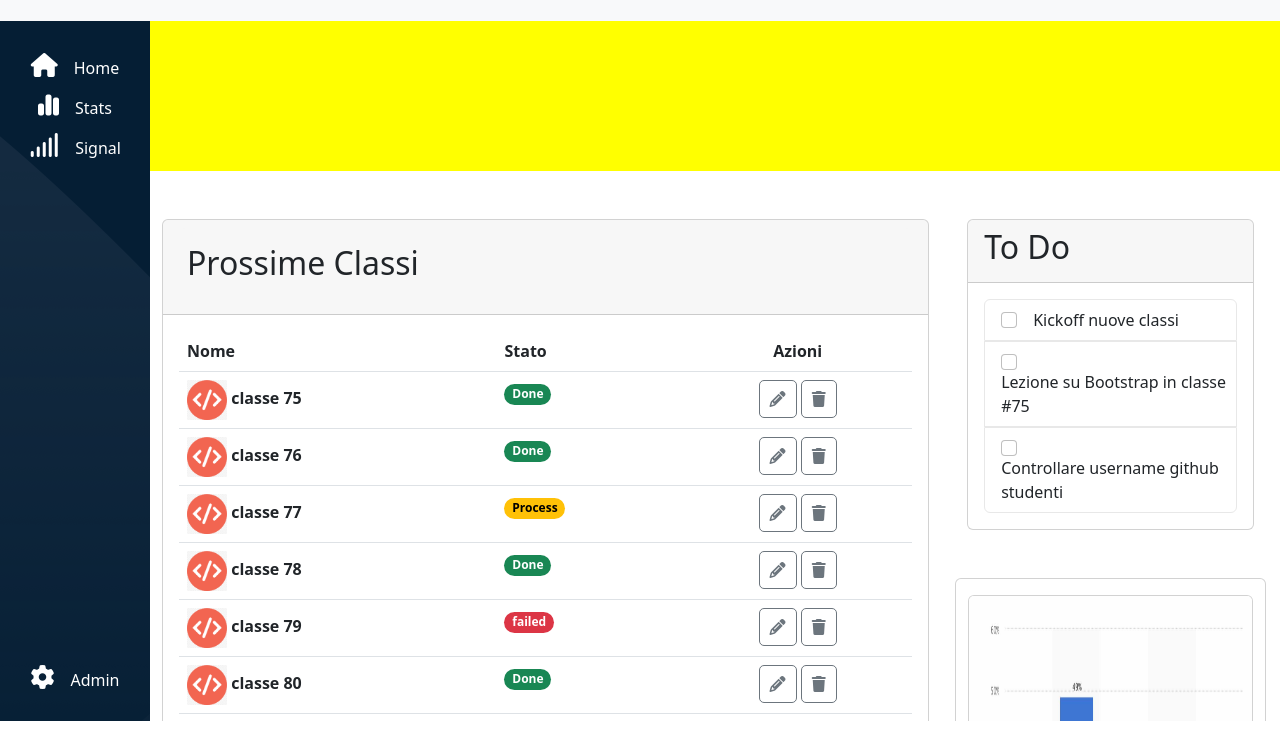
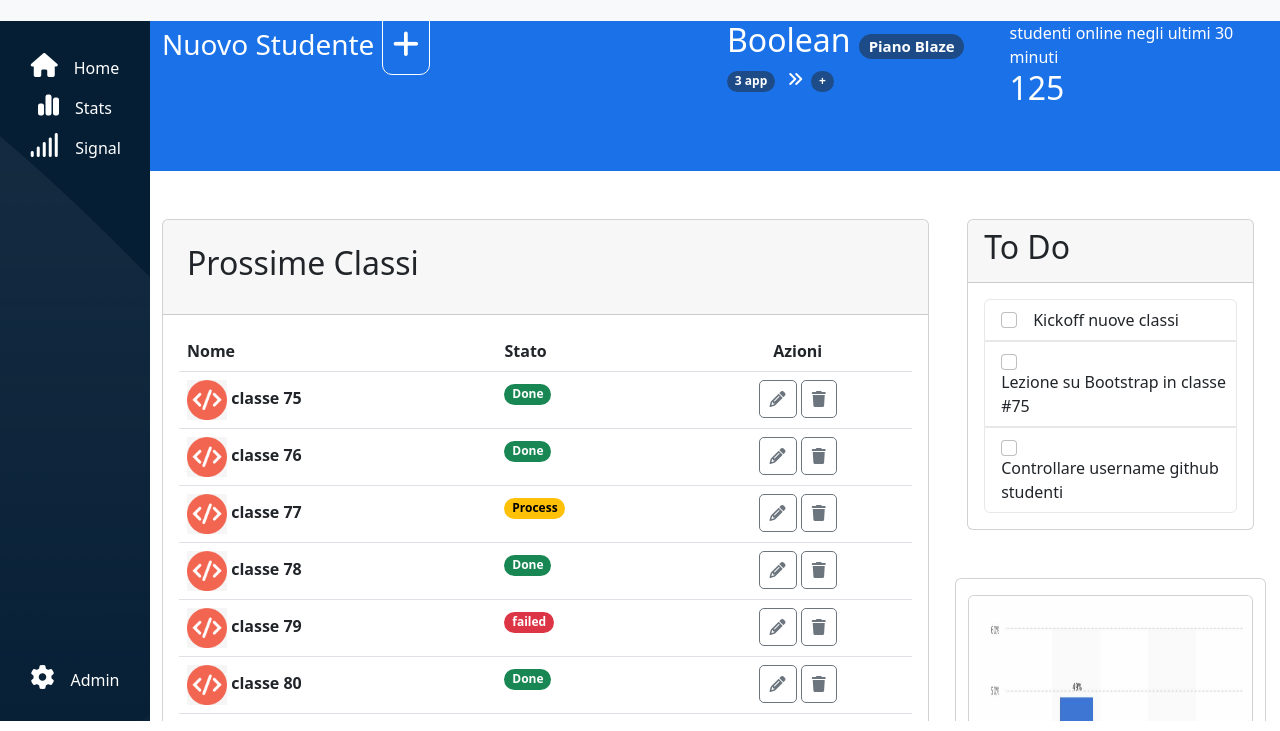
Before and after one commit to matteo2302/html-css-bootstrap-dashboard, a plain HTML site: page index.html in a window 1280 px wide. Shown: the part 69-800 px from the top of the page. Drawn offline with nearby package versions, Linux system fonts and the light colour scheme.

Commit message:
header-base

```diff
--- a/index.html
+++ b/index.html
@@ -105,7 +105,42 @@
         </aside>
         <main class="overflow-auto w-100 h-100">
           <!-- header -->
-          <header class="w-100"></header>
+          <header class="w-100">
+            <div class="container-fluid">
+              <div
+                class="row d-flex flex-column flex-md-row align-items-center"
+              >
+                <div class="col-12 col-md-6 header-colh">
+                  <p class="mb-0 fs-3">
+                    Nuovo Studente
+                    <a class="fa-plus-i" href="#"
+                      ><i class="fa-solid fa-plus"></i
+                    ></a>
+                  </p>
+                </div>
+                <div class="col-12 col-md-3 header-colh">
+                  <h2>
+                    Boolean
+                    <span
+                      class="Blaze badge rounded-pill text-bg-dark bg-opacity-50"
+                      >Piano Blaze</span
+                    >
+                  </h2>
+                  <span class="badge rounded-pill text-bg-dark bg-opacity-50"
+                    >3 app</span
+                  >
+                  <i class="mx-2 fa-solid fa-angles-right"></i
+                  ><span class="badge rounded-pill text-bg-dark bg-opacity-50"
+                    >+</span
+                  >
+                </div>
+                <div class="col-12 col-md-3 header-colh">
+                  <p class="mb-0">studenti online negli ultimi 30 minuti</p>
+                  <h2>125</h2>
+                </div>
+              </div>
+            </div>
+          </header>
           <!-- main-content -->
           <div class="d-xl-flex">
             <div class="container-fluid py-5 tb-fq flex-shrink-0 flex-grow-0">
--- a/style/style.css
+++ b/style/style.css
@@ -2,9 +2,7 @@
 .b-d {
   border: 1px dashed black;
 }
-h2 {
-  background-color: rgb(247, 247, 247);
-}
+
 /************************nav***********************/
 .logo-mob {
   width: 75px;
@@ -45,8 +43,23 @@ aside {
 }
 /*******************************header********************************************/
 header {
-  background-color: yellow;
-  height: 150px;
+  background-color: rgb(27, 114, 232);
+  min-height: 150px;
+  color: white;
+}
+.header-colh {
+  height: 100px;
+}
+.fa-plus-i {
+  font-size: 30px;
+  padding: 10px;
+  border-radius: 10px;
+  border: 1px solid white;
+  color: white;
+  text-decoration: none;
+}
+.Blaze {
+  font-size: 15px;
 }
 /***************************************main-content***********************/
 .main-cont {
```
